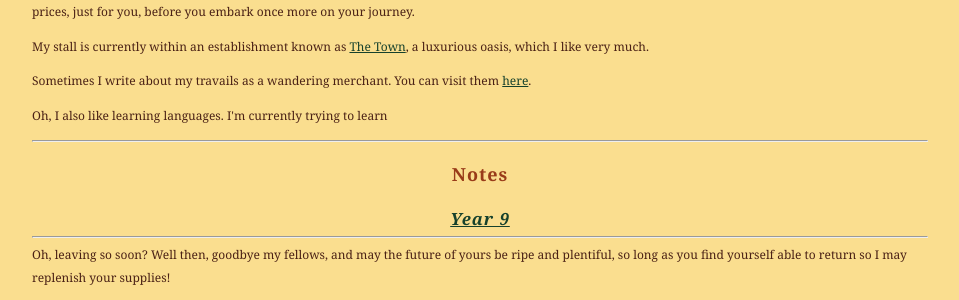
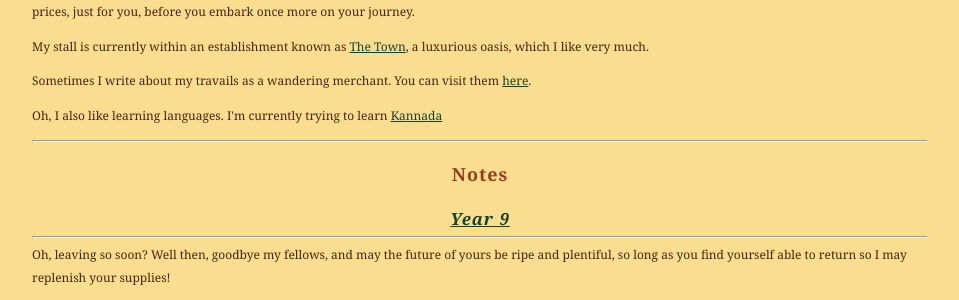
Before and after one commit to dvaraka/the-merchant, a Jekyll site: the page built from index.md, in a window 1280 px wide. Shown: the part 200-500 px from the top of the page, without its empty margins (160-1119 px from the left). Built offline with Jekyll 4.4.1, drawn with Linux system fonts in a browser that asks for light colours; our own code applies the rules of GitHub Pages for plain Markdown files.

Commit message:
Update index.md

```diff
--- a/index.md
+++ b/index.md
@@ -6,7 +6,7 @@
   <p class="intro">Welcome, weary travellers from afar, to my humble abode of treasures and exotic eye-jewels galore. <br> Be at your most pleasant ease and freedom of time as eternal as the whirling Sun to peruse the extravagant items we have on sale and at the cheapest of prices, just for you, before you embark once more on your journey.</p>
   <p>My stall is currently within an establishment known as <a href="/the-merchant/the-town.html">The Town</a>, a luxurious oasis, which I like very much.</p>
   <p>Sometimes I write about my travails as a wandering merchant. You can visit them <a href="/the-merchant/ramblings.html">here</a>.</p>
-  <p>Oh, I also like learning languages. I'm currently trying to learn <a href="/the-merchant/notes/languages/kannada/kannada-home.html"></a></p>
+  <p>Oh, I also like learning languages. I'm currently trying to learn <a href="/the-merchant/notes/languages/kannada/kannada-home.html">Kannada</a></p>
   <hr class="divider_one">
   <h2 class="subtitles">Notes</h2>
   <h3 class="intro"><b><a href="https://harzavad.github.io/the-merchant/notes/year-9.html">Year 9</a></b></h3>
```
